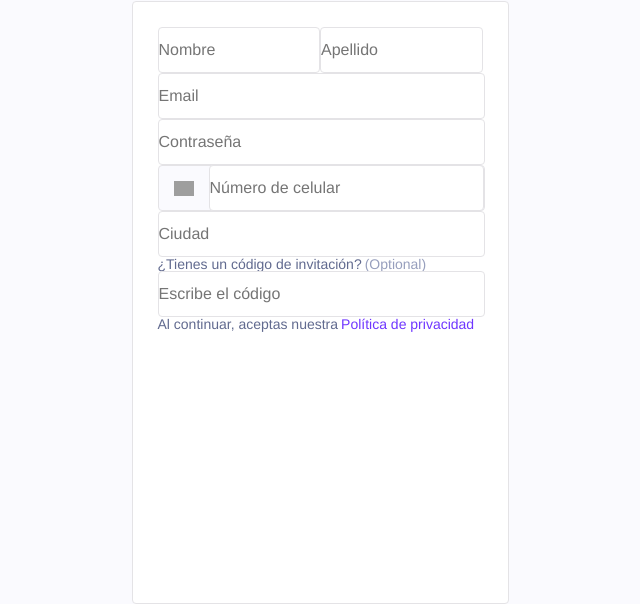
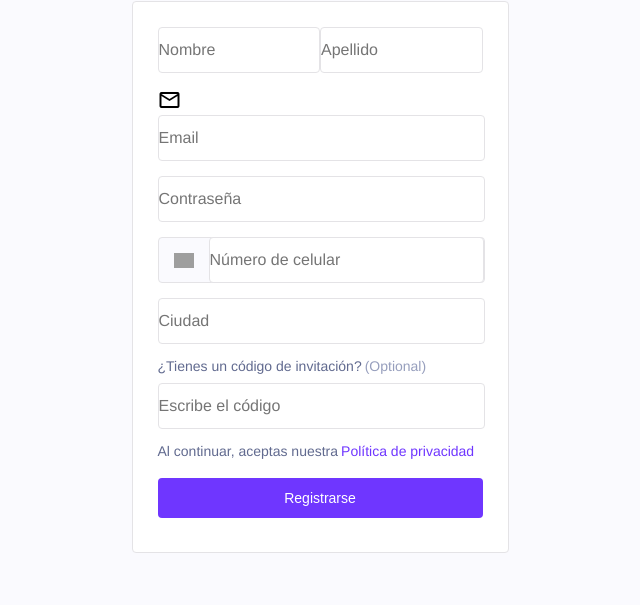
Before and after one commit to Isynopoulos1/react_challenge3, a React (Create React App) app: page / in a window 1280 px wide. Shown: the part 242-847 px from the top of the page, without its empty margins (320-960 px from the left). Built offline with nearby package versions, Linux system fonts and the light colour scheme; grey boxes are pictures that could not be loaded.

Commit message:
setting the icons

```diff
--- a/src/components/elements/Button/Button.js
+++ b/src/components/elements/Button/Button.js
@@ -2,3 +2,17 @@ import React from "react";
 import PropTypes from "prop-types";
 
 //IMPORT STYLE
+import { ButtonStyle } from "./Button.styles";
+
+const Button = ({ label, icon }) => {
+  return <ButtonStyle>{label}</ButtonStyle>;
+  Button.propTypes = {
+    label: PropTypes.string
+  };
+
+  Button.defaultProps = {
+    label: "button 1"
+  };
+};
+
+export default Button;
--- a/src/components/elements/Button/Button.styles.js
+++ b/src/components/elements/Button/Button.styles.js
@@ -1,3 +1,13 @@
 import styled from "styled-components";
 
-export const ButtonStyle = styled.button``;
+export const ButtonStyle = styled.button`
+  position: relative;
+  width: 100%;
+  height: 40px;
+  background-color: #6f36ff;
+  border-radius: 4px;
+  color: white;
+  font-size: 14px;
+  font-weight: lighter;
+  border: none;
+`;
--- a/src/components/elements/Input/Input.js
+++ b/src/components/elements/Input/Input.js
@@ -4,9 +4,8 @@ import PropTypes from "prop-types";
 //IMPORT STYLE
 import { InputStyle } from "./Input.styles";
 
-const Input = ({ placeholder, type }) => {
-  console.log(type);
-  return <InputStyle placeholder={placeholder} type={type} />;
+const Input = ({ placeholder, type, icon }) => {
+  return <InputStyle placeholder={placeholder} type={type} icon={icon} />;
 };
 
 Input.propTypes = {
@@ -19,7 +18,13 @@ Input.defaultProps = {
 };
 Input.defaultProps = {
   placeholder: "Im a placeholder",
-  type: "email"
+  type: "email",
+  icon: "laptop"
+};
+Input.defaultProps = {
+  placeholder: "Im a placeholder",
+  type: "email",
+  icon: "mail_outline"
 };
 
 export default Input;
--- a/src/components/layout/Register/Register.js
+++ b/src/components/layout/Register/Register.js
@@ -7,15 +7,20 @@ import {
   RegisterCta,
   RegisterForm,
   InputWrapper,
+  EmailSection,
+  PasswordSection,
+  Country,
   CountrySelector,
   PhoneField,
   InviteCta,
+  GiftCode,
   Option,
   LoginLink
 } from "./Register.styles";
 //IMPORT COMPONENTS
 import Logo from "../../elements/Logo/Logo";
 import Input from "../../elements/Input/Input";
+import Button from "../../elements/Button/Button";
 
 const Register = () => {
   return (
@@ -30,8 +35,13 @@ const Register = () => {
             <Input placeholder="Nombre" />
             <Input placeholder="Apellido" />
           </InputWrapper>
-          <Input placeholder="Email" type="email" />
-          <Input placeholder="Contraseña" type="password" />
+          <EmailSection>
+            <span className="material-icons">mail_outline</span>
+            <Input placeholder="Email" type="email" icon="email" />
+          </EmailSection>
+          <PasswordSection>
+            <Input placeholder="Contraseña" type="password" />
+          </PasswordSection>
           <PhoneField>
             <CountrySelector
               src="https://ik.imagekit.io/ppayaz/ppayaz-website/flag_fQzludPB8.png?updatedAt=1634221524609"
@@ -39,18 +49,24 @@ const Register = () => {
             />
             <Input placeholder="Número de celular" type="tel" />
           </PhoneField>
-          <Input placeholder="Ciudad" type="country" />
+          <Country>
+            <Input placeholder="Ciudad" type="country" />
+          </Country>
+
           <InviteCta>
             ¿Tienes un código de invitación?
             <Option>(Optional)</Option>
           </InviteCta>
-          <Input placeholder="Escribe el código" type="text" />
+          <GiftCode>
+            <Input placeholder="Escribe el código" type="text" />
+          </GiftCode>
           <InviteCta>
             Al continuar, aceptas nuestra
             <LoginLink href="https://www.paypal.com/authflow/password-recovery/?country.x=ES&locale.x=es_ES&redirectUri=%252Fsignin%252F">
               Política de privacidad
             </LoginLink>
           </InviteCta>
+          <Button label="Registrarse" />
         </RegisterForm>
       </RegisterWrapper>
     </RegisterMain>
--- a/src/components/layout/Register/Register.styles.js
+++ b/src/components/layout/Register/Register.styles.js
@@ -7,6 +7,7 @@ export const RegisterMain = styled.main`
   display: flex;
   justify-content: center;
   padding-top: 72px;
+  padding-bottom: 72px;
   background-color: #fafafe;
 `;
 
@@ -25,7 +26,7 @@ export const RegisterCta = styled.p`
   font-size: 16px;
   margin-bottom: 25px;
 `;
-
+//FORM SECTION
 export const RegisterForm = styled.form`
   display: flex;
   flex-direction: column;
@@ -34,7 +35,7 @@ export const RegisterForm = styled.form`
   padding: 25px;
   max-width: 325px;
   width: 100%;
-  height: 551px;
+  height: 500px;
   border: 1px solid #e4e3e6;
   border-radius: 4px;
   background-color: white;
@@ -42,6 +43,13 @@ export const RegisterForm = styled.form`
 
 export const InputWrapper = styled.div`
   display: flex;
+  margin-bottom: 15px;
+`;
+export const EmailSection = styled.div`
+  margin-bottom: 15px;
+`;
+export const PasswordSection = styled.div`
+  margin-bottom: 15px;
 `;
 export const PhoneField = styled.div`
   display: flex;
@@ -52,6 +60,10 @@ export const PhoneField = styled.div`
   border: 1px solid #e4e3e6;
   border-radius: 4px;
   height: 44px;
+  margin-bottom: 15px;
+`;
+export const Country = styled.div`
+  margin-bottom: 15px;
 `;
 export const CountrySelector = styled.img`
   display: flex;
@@ -65,6 +77,7 @@ export const InviteCta = styled.p`
   font-family: helvetica;
   font-size: 14px;
   color: #616a8f;
+  margin-bottom: 10px;
 `;
 export const Option = styled.div`
   margin-left: 3px;
@@ -74,4 +87,8 @@ export const LoginLink = styled.a`
   margin-left: 3px;
   color: #6f36ff;
   text-decoration: none;
+  margin-bottom: 10px;
 `;
+export const GiftCode = styled.div`
+  margin-bottom: 15px;
+`;
```
